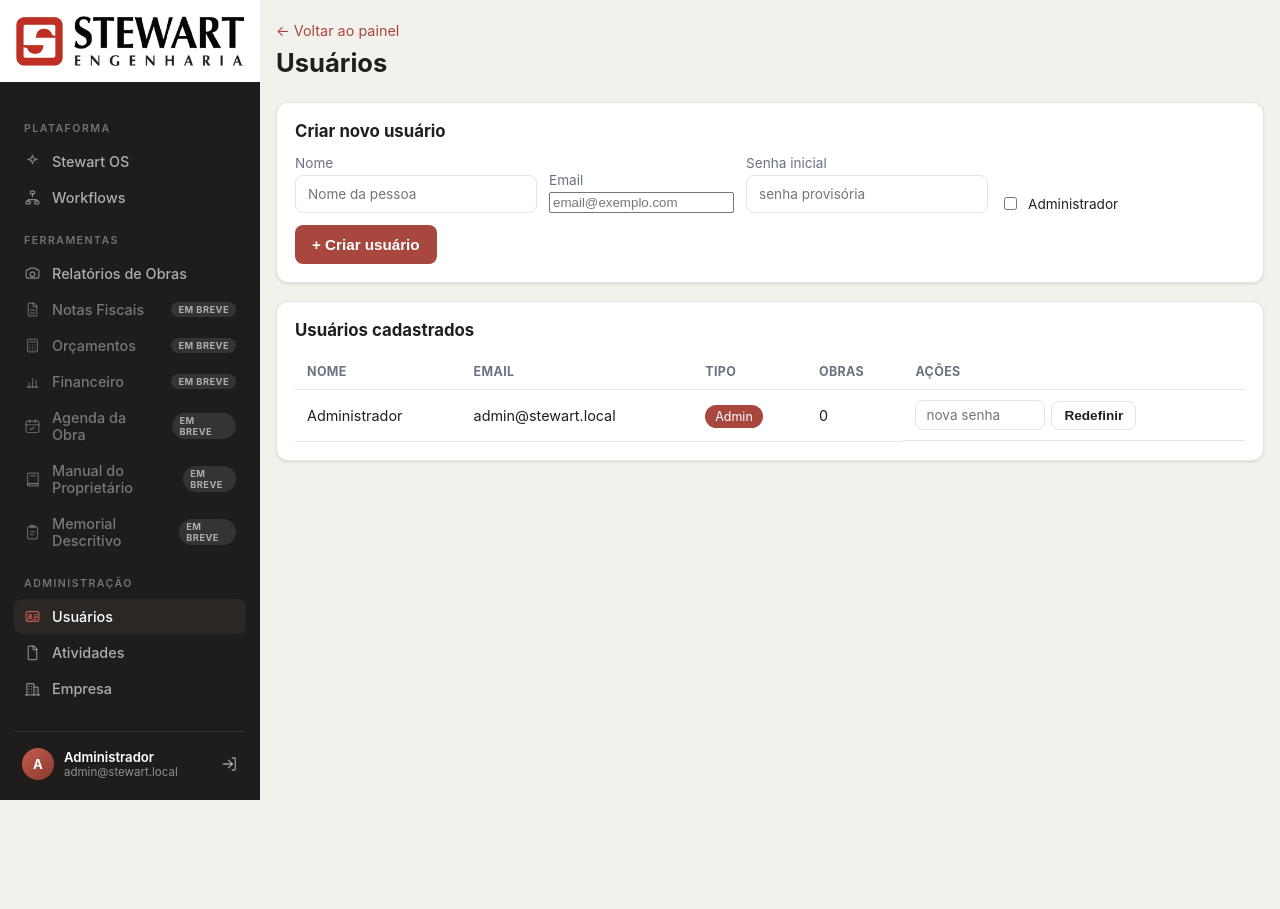
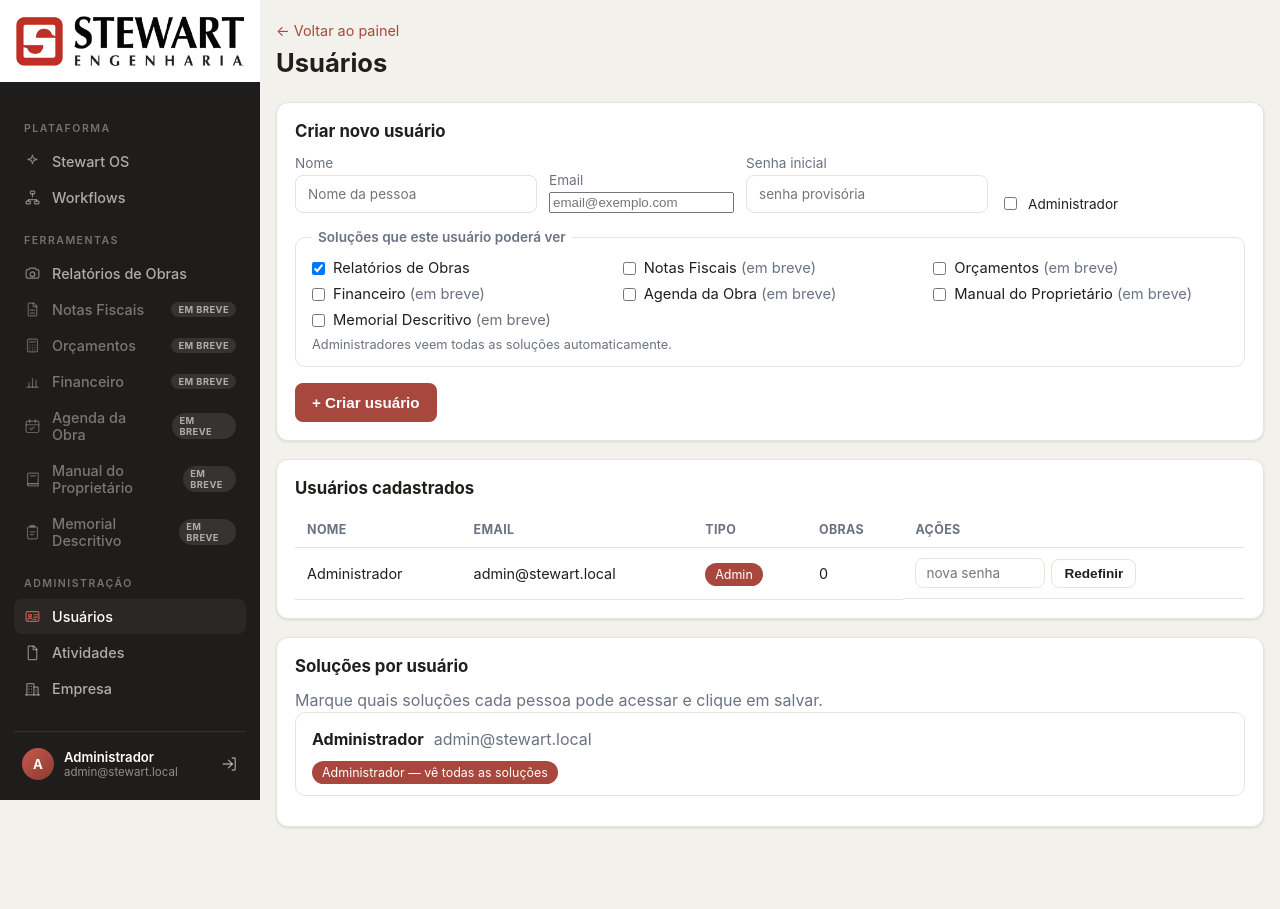
Before and after one commit to pedrogoesia/stewart, a Flask app: page /admin/usuarios in a window 1280 px wide. Before the commit the page ends 800 px from the top, so only its background shows below. Run offline with Flask 3, Linux system fonts and the light colour scheme; a user stored in the database is signed in; some libraries are stand-ins or nearby versions.

Commit message:
Admin define quais soluções cada usuário pode ver
- Usuario ganha o campo 'ferramentas' (slugs liberados) com métodos
  pode_ver_ferramenta/definir_ferramentas; admin vê todas automaticamente.
- Migração: cria a coluna em bancos antigos e mantém os usuários existentes
  com acesso a todas as soluções.
- Tela de Usuários: seleção de soluções ao criar e painel "Soluções por
  usuário" para editar com salvamento por usuário.
- Acesso filtrado: sidebar e painel mostram só as soluções liberadas; rota
  de ferramenta e blueprint de relatórios bloqueiam (403) o que não foi
  liberado.

https://claude.ai/code/session_01H1Pdz2hm7pQV12GhFYmRFU

```diff
--- a/app.py
+++ b/app.py
@@ -86,11 +86,17 @@ def create_app():
     app.register_blueprint(relatorios_bp)
 
     # Disponibiliza a lista de ferramentas para a barra lateral (todos templates).
+    # Mostra só as soluções que o usuário logado pode ver (admin vê todas).
     from plataforma import FERRAMENTAS
 
     @app.context_processor
     def injetar_navegacao():
-        return {"NAV_FERRAMENTAS": FERRAMENTAS}
+        if current_user.is_authenticated:
+            visiveis = [f for f in FERRAMENTAS
+                        if current_user.pode_ver_ferramenta(f["slug"])]
+        else:
+            visiveis = []
+        return {"NAV_FERRAMENTAS": visiveis}
 
     @app.context_processor
     def injetar_assets():
@@ -155,7 +161,26 @@ def init_db():
     with app.app_context():
         db.create_all()
         _migrar_obras_antigas()
+        _migrar_ferramentas_usuarios()
         _criar_admin_inicial(Usuario, Obra)
+
+
+def _migrar_ferramentas_usuarios():
+    """Bancos antigos não têm a coluna 'ferramentas'. Cria a coluna e, para os
+    usuários já existentes, libera todas as soluções (mantém o comportamento)."""
+    from plataforma import SLUGS_FERRAMENTAS
+    insp = inspect(db.engine)
+    if not insp.has_table("usuarios"):
+        return
+    colunas = [c["name"] for c in insp.get_columns("usuarios")]
+    if "ferramentas" not in colunas:
+        db.session.execute(text(
+            "ALTER TABLE usuarios ADD COLUMN ferramentas VARCHAR(500) DEFAULT ''"))
+        db.session.execute(
+            text("UPDATE usuarios SET ferramentas = :t "
+                 "WHERE ferramentas IS NULL OR ferramentas = ''"),
+            {"t": ",".join(SLUGS_FERRAMENTAS)})
+        db.session.commit()
 
 
 def _migrar_obras_antigas():
@@ -187,7 +212,9 @@ def _criar_admin_inicial(Usuario, Obra):
         if IS_PRODUCTION and len(senha) < SENHA_MIN:
             raise RuntimeError(
                 f"ADMIN_SENHA deve ter pelo menos {SENHA_MIN} caracteres.")
+        from plataforma import SLUGS_FERRAMENTAS
         admin = Usuario(email=email, nome="Administrador", is_admin=True,
+                        ferramentas=",".join(SLUGS_FERRAMENTAS),
                         criado_em=datetime.now().isoformat())
         admin.definir_senha(senha)
         db.session.add(admin)
--- a/blueprints/auth.py
+++ b/blueprints/auth.py
@@ -10,6 +10,7 @@ from flask_login import (current_user, login_required, login_user,
 from config import SENHA_MIN
 from extensions import db, limiter
 from models import Usuario, registrar_atividade, senha_fraca
+from plataforma import FERRAMENTAS
 from utils import destino_seguro, remover_arquivos_da_obra
 
 bp = Blueprint("auth", __name__)
@@ -88,7 +89,8 @@ def _exige_admin():
 def admin_usuarios():
     _exige_admin()
     usuarios = Usuario.query.order_by(Usuario.id).all()
-    return render_template("admin_usuarios.html", usuarios=usuarios)
+    return render_template("admin_usuarios.html", usuarios=usuarios,
+                           ferramentas=FERRAMENTAS)
 
 
 @bp.route("/admin/atividades")
@@ -128,10 +130,23 @@ def admin_criar_usuario():
     usuario = Usuario(email=email, nome=nome, is_admin=is_admin,
                       criado_em=datetime.now().isoformat())
     usuario.definir_senha(senha)
+    usuario.definir_ferramentas(request.form.getlist("ferramentas"))
     db.session.add(usuario)
     db.session.commit()
     registrar_atividade("usuario_criado", f"Criou o usuário {email}")
     return _admin_msg(f"Usuário {email} criado.")
+
+
+@bp.route("/admin/usuarios/<int:user_id>/ferramentas", methods=["POST"])
+@login_required
+def admin_definir_ferramentas(user_id):
+    _exige_admin()
+    usuario = db.session.get(Usuario, user_id) or abort(404)
+    usuario.definir_ferramentas(request.form.getlist("ferramentas"))
+    db.session.commit()
+    registrar_atividade("ferramentas_atualizadas",
+                        f"Atualizou as soluções de {usuario.email}")
+    return _admin_msg(f"Soluções de {usuario.email} atualizadas.")
 
 
 @bp.route("/admin/usuarios/<int:user_id>/senha", methods=["POST"])
@@ -167,4 +182,5 @@ def admin_excluir_usuario(user_id):
 def _admin_msg(msg, erro=False):
     usuarios = Usuario.query.order_by(Usuario.id).all()
     chave = "erro" if erro else "ok"
-    return render_template("admin_usuarios.html", usuarios=usuarios, **{chave: msg})
+    return render_template("admin_usuarios.html", usuarios=usuarios,
+                           ferramentas=FERRAMENTAS, **{chave: msg})
--- a/models.py
+++ b/models.py
@@ -24,6 +24,9 @@ class Usuario(UserMixin, db.Model):
     nome = db.Column(db.String(255), default="")
     senha_hash = db.Column(db.String(255), nullable=False)
     is_admin = db.Column(db.Boolean, default=False, nullable=False)
+    # Soluções (ferramentas) que o usuário pode ver — lista de slugs separada
+    # por vírgula. Admin enxerga todas, independente deste campo.
+    ferramentas = db.Column(db.String(500), default="")
     criado_em = db.Column(db.String(40), nullable=False)
 
     obras = db.relationship("Obra", backref="usuario",
@@ -34,6 +37,21 @@ class Usuario(UserMixin, db.Model):
 
     def conferir_senha(self, senha):
         return check_password_hash(self.senha_hash, senha or "")
+
+    @property
+    def ferramentas_lista(self):
+        return [s for s in (self.ferramentas or "").split(",") if s]
+
+    def pode_ver_ferramenta(self, slug):
+        """Admin vê tudo; usuário comum só as soluções liberadas."""
+        return self.is_admin or slug in self.ferramentas_lista
+
+    def definir_ferramentas(self, slugs):
+        """Guarda apenas slugs válidos, na ordem do catálogo."""
+        from plataforma import SLUGS_FERRAMENTAS
+        escolhidos = set(slugs or [])
+        validos = [s for s in SLUGS_FERRAMENTAS if s in escolhidos]
+        self.ferramentas = ",".join(validos)
 
 
 # ---------------------------------------------------------------------------
--- a/plataforma.py
+++ b/plataforma.py
@@ -111,6 +111,10 @@ def ferramenta_por_slug(slug):
         if f["slug"] == slug:
             return f
     return None
+
+
+# Lista de slugs na ordem do catálogo (usada nas permissões por usuário).
+SLUGS_FERRAMENTAS = [f["slug"] for f in FERRAMENTAS]
 
 
 # ---------------------------------------------------------------------------
--- a/static/css/style.css
+++ b/static/css/style.css
@@ -764,3 +764,23 @@ body.harness-ativa .harness-glow { display: none; }
   body.sidebar-aberta .sb-overlay { display: block; position: fixed; inset: 0; background: rgba(0, 0, 0, .42); z-index: 55; }
   .harness { min-height: calc(100vh - 150px); }
 }
+
+/* ----------------------------------------------------------- Permissões (soluções por usuário) */
+.perm-fieldset {
+  border: 1px solid var(--line); border-radius: 10px; padding: 14px 16px;
+  margin: 16px 0; min-width: 0;
+}
+.perm-fieldset legend { font-size: .85rem; font-weight: 600; color: var(--muted); padding: 0 6px; }
+.perm-grid {
+  display: grid; grid-template-columns: repeat(auto-fill, minmax(220px, 1fr));
+  gap: 8px 16px; margin-bottom: 8px;
+}
+.perm-item { display: flex; align-items: center; gap: 8px; font-size: .92rem; cursor: pointer; }
+.perm-item input { width: auto; margin: 0; flex: none; }
+.perm-nota { margin: 6px 0 0; font-size: .8rem; }
+
+.perm-user {
+  border: 1px solid var(--line); border-radius: 10px; padding: 14px 16px; margin-bottom: 12px;
+}
+.perm-user-head { display: flex; align-items: baseline; gap: 10px; flex-wrap: wrap; margin-bottom: 10px; }
+.perm-form .perm-grid { margin-bottom: 12px; }
--- a/templates/admin_usuarios.html
+++ b/templates/admin_usuarios.html
@@ -14,8 +14,9 @@
 <!-- Criar usuário -->
 <section class="panel">
   <h3>Criar novo usuário</h3>
-  <form method="post" action="{{ url_for('auth.admin_criar_usuario') }}" class="field-row">
+  <form method="post" action="{{ url_for('auth.admin_criar_usuario') }}">
     <input type="hidden" name="csrf_token" value="{{ csrf_token() }}">
+    <div class="field-row">
       <label>Nome
         <input type="text" name="nome" placeholder="Nome da pessoa">
       </label>
@@ -28,6 +29,19 @@
       <label class="check-inline">
         <input type="checkbox" name="is_admin"> Administrador
       </label>
+    </div>
+    <fieldset class="perm-fieldset">
+      <legend>Soluções que este usuário poderá ver</legend>
+      <div class="perm-grid">
+        {% for f in ferramentas %}
+        <label class="perm-item">
+          <input type="checkbox" name="ferramentas" value="{{ f.slug }}" {% if f.ativo %}checked{% endif %}>
+          <span>{{ f.nome }}{% if not f.ativo %} <span class="muted">(em breve)</span>{% endif %}</span>
+        </label>
+        {% endfor %}
+      </div>
+      <p class="muted perm-nota">Administradores veem todas as soluções automaticamente.</p>
+    </fieldset>
     <button class="btn btn-primary" type="submit">+ Criar usuário</button>
   </form>
 </section>
@@ -69,4 +83,35 @@
     </table>
   </div>
 </section>
+
+<!-- Soluções que cada usuário pode ver -->
+<section class="panel">
+  <h3>Soluções por usuário</h3>
+  <p class="muted">Marque quais soluções cada pessoa pode acessar e clique em salvar.</p>
+  {% for u in usuarios %}
+  <div class="perm-user">
+    <div class="perm-user-head">
+      <strong>{{ u.nome or u.email }}</strong>
+      <span class="muted">{{ u.email }}</span>
+    </div>
+    {% if u.is_admin %}
+    <span class="badge badge-admin">Administrador — vê todas as soluções</span>
+    {% else %}
+    <form method="post" action="{{ url_for('auth.admin_definir_ferramentas', user_id=u.id) }}" class="perm-form">
+      <input type="hidden" name="csrf_token" value="{{ csrf_token() }}">
+      <div class="perm-grid">
+        {% for f in ferramentas %}
+        <label class="perm-item">
+          <input type="checkbox" name="ferramentas" value="{{ f.slug }}"
+                 {% if f.slug in u.ferramentas_lista %}checked{% endif %}>
+          <span>{{ f.nome }}{% if not f.ativo %} <span class="muted">(em breve)</span>{% endif %}</span>
+        </label>
+        {% endfor %}
+      </div>
+      <button class="btn btn-sm btn-primary" type="submit">Salvar soluções</button>
+    </form>
+    {% endif %}
+  </div>
+  {% endfor %}
+</section>
 {% endblock %}
```
Also changed, not shown: blueprints/main.py (+6 -2 lines), blueprints/relatorios.py (+9 -0 lines). Lines whose indentation alone changed are shown as unchanged.
